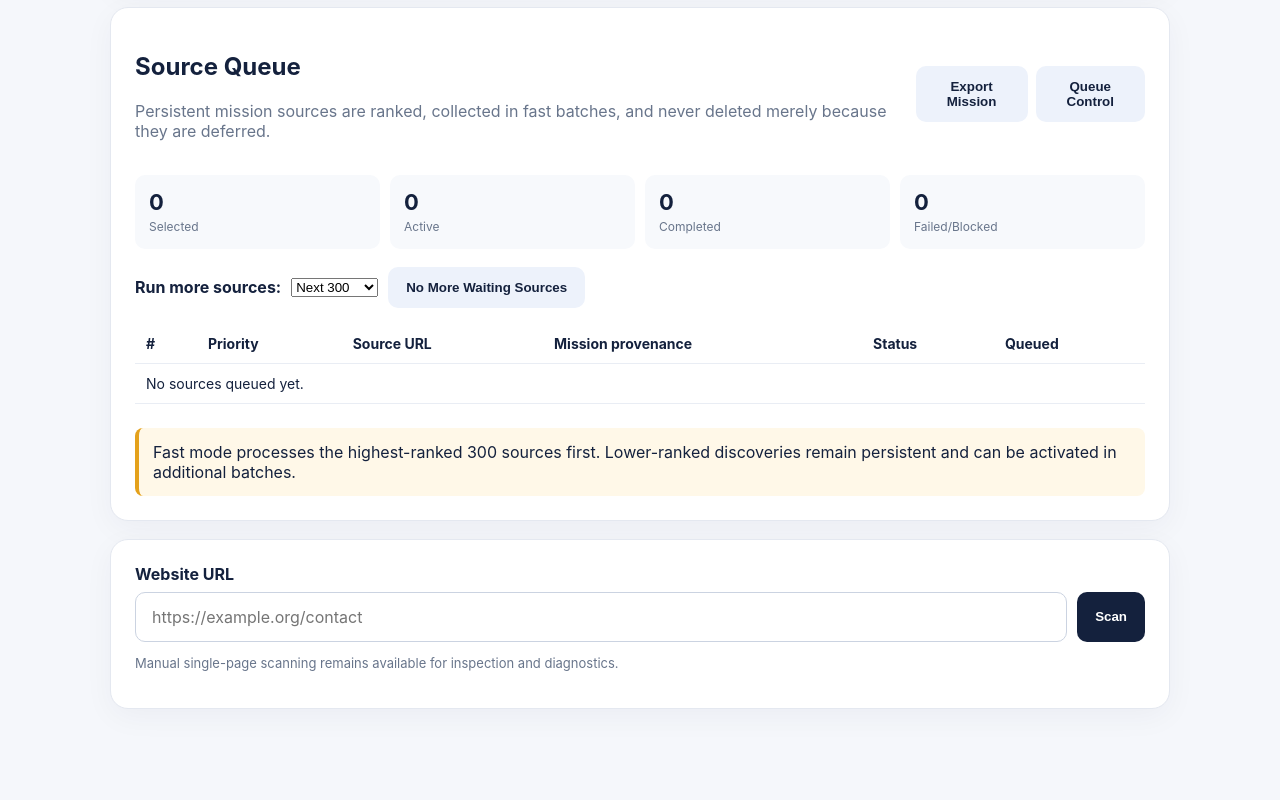
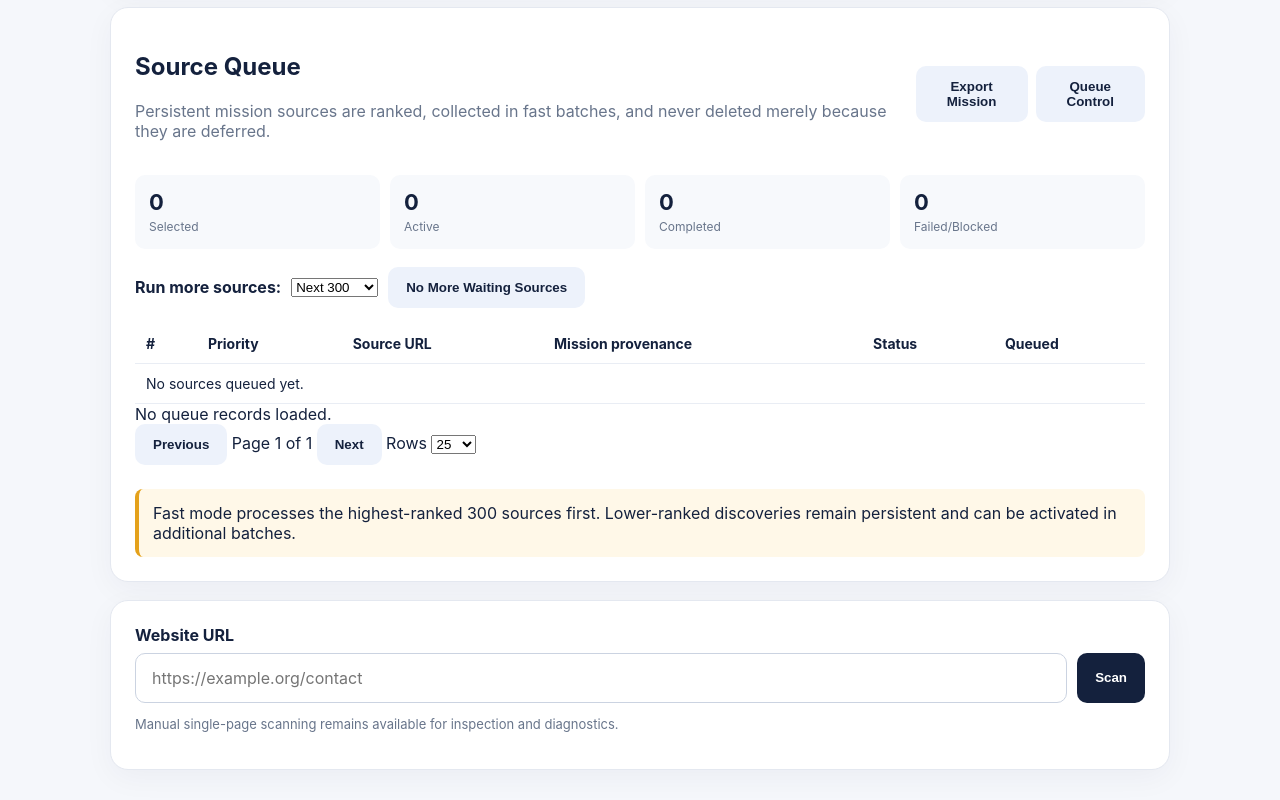
Before and after one commit to odoema/oce, a plain HTML site: page web/index.html in a window 1280 px wide. Shown: the part 686-1486 px from the top of the page. Before the commit the page ends 1455 px from the top, so only its background shows below. Drawn offline with Linux system fonts and the light colour scheme.

Commit message:
feat: add Source Queue pagination controls

```diff
--- a/web/index.html
+++ b/web/index.html
@@ -99,6 +99,22 @@
         <tbody id="scoutQueueRows"></tbody>
       </table>
     </div>
+
+    <div id="queuePagination" class="queue-pagination" aria-label="Source Queue pagination">
+      <div class="queue-page-info" id="queuePageInfo">No queue records loaded.</div>
+      <div class="queue-page-controls">
+        <button id="queuePrev" class="secondary" type="button" disabled>Previous</button>
+        <span id="queuePageLabel">Page 1 of 1</span>
+        <button id="queueNext" class="secondary" type="button" disabled>Next</button>
+        <label for="queuePageSize">Rows</label>
+        <select id="queuePageSize" aria-label="Source Queue rows per page">
+          <option value="25" selected>25</option>
+          <option value="50">50</option>
+          <option value="100">100</option>
+        </select>
+      </div>
+    </div>
+
     <div class="notice">Fast mode processes the highest-ranked 300 sources first. Lower-ranked discoveries remain persistent and can be activated later in batches.</div>
   </section>
 
```
